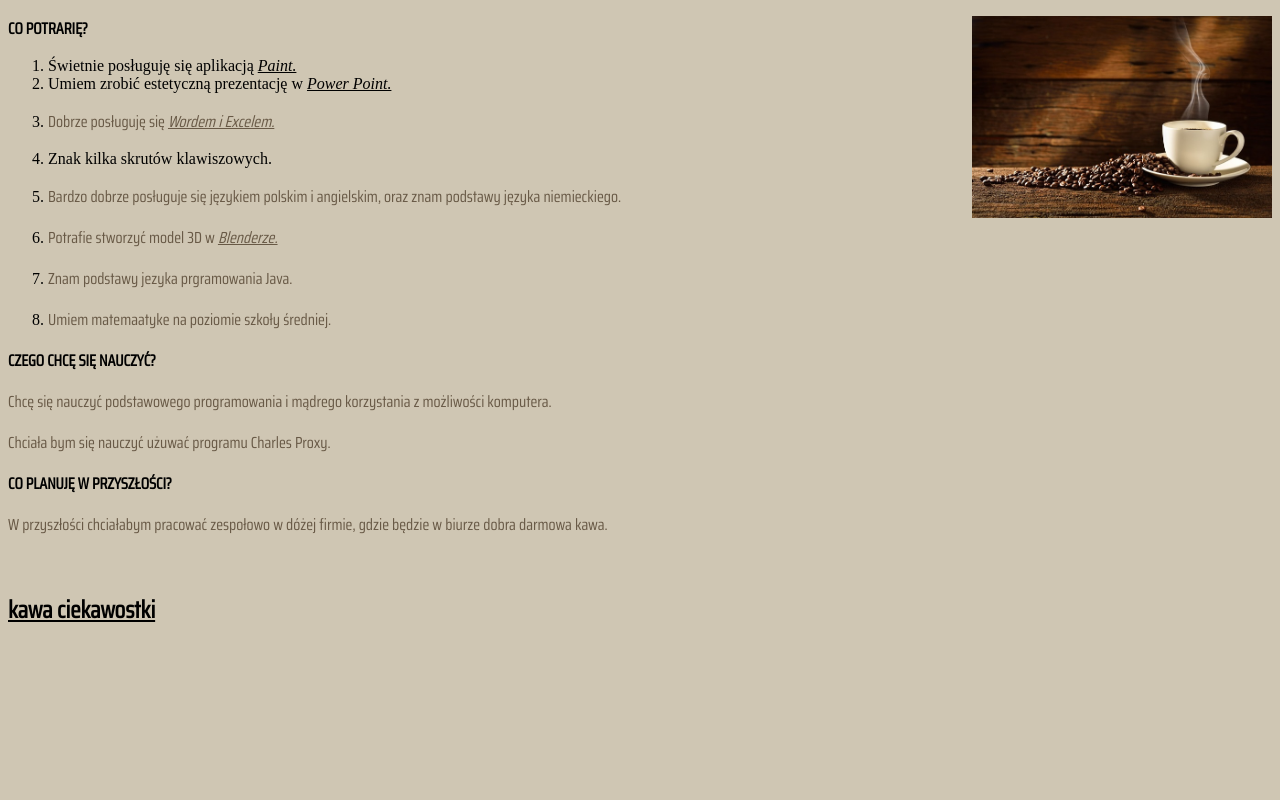
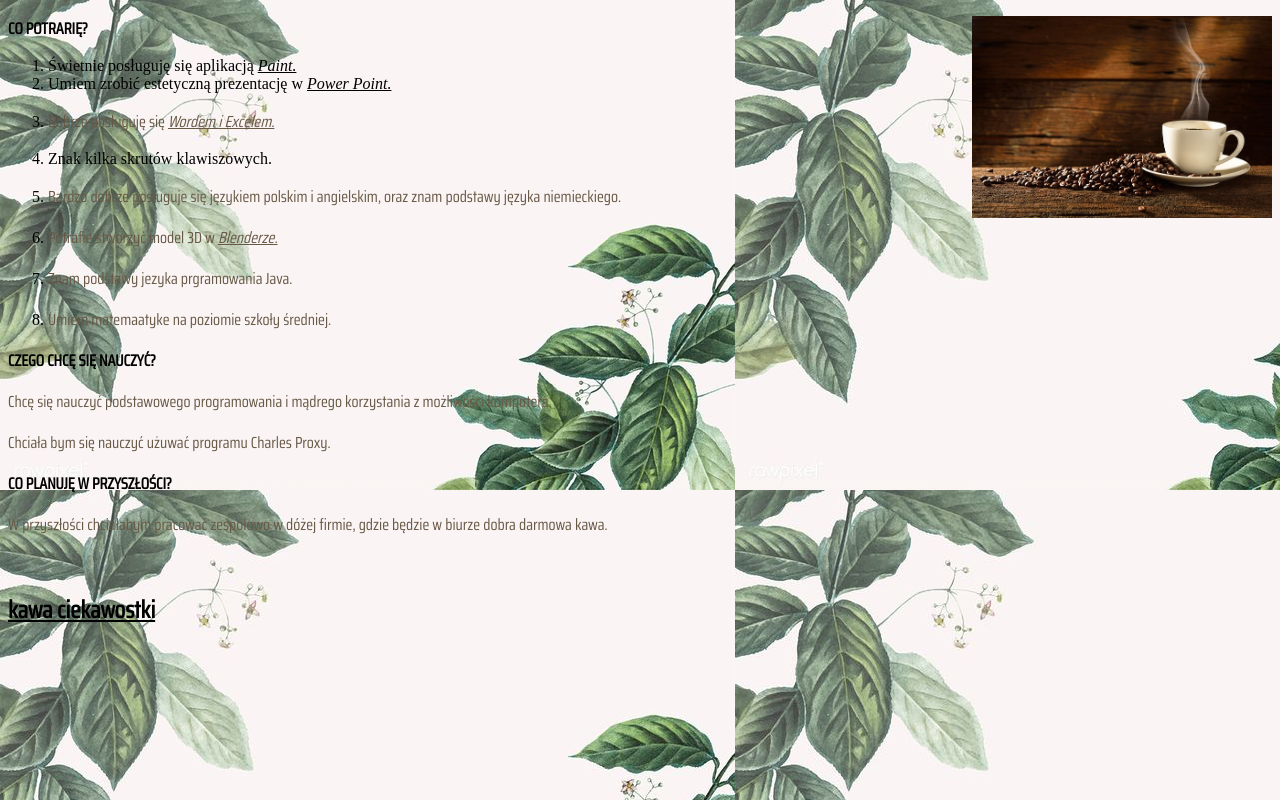
Before and after one commit to blaczka/blaczka.github.io, a plain HTML site: page index.html in a window 1280 px wide. Drawn offline with Linux system fonts and the light colour scheme.

Commit message:
Update style.css

```diff
--- a/style.css
+++ b/style.css
@@ -1,6 +1,6 @@
 body
 {
- background-color: rgb(207, 198, 179);
+ background-image: url("Download premium vector of Tropical botanic leaves background illustration about greenery, botanic, summer border, tropical background, and greenery frame 584866.jfif");
 }
 p
 {
```
